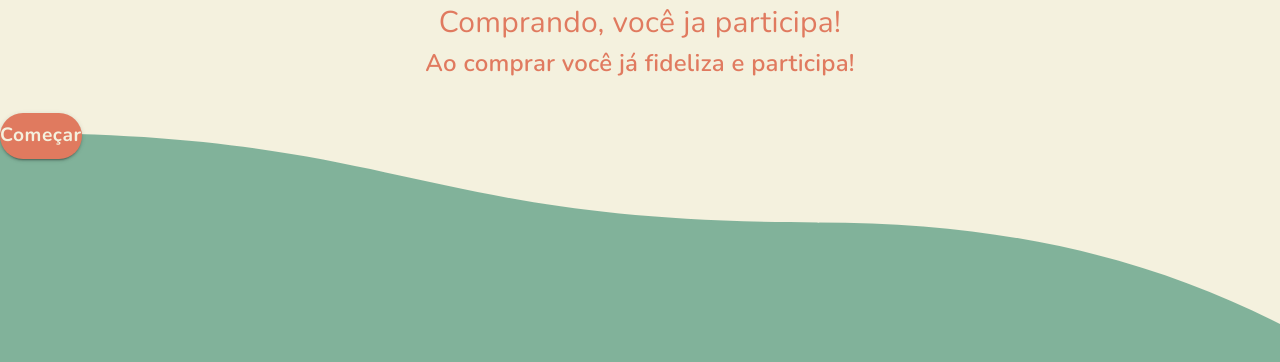
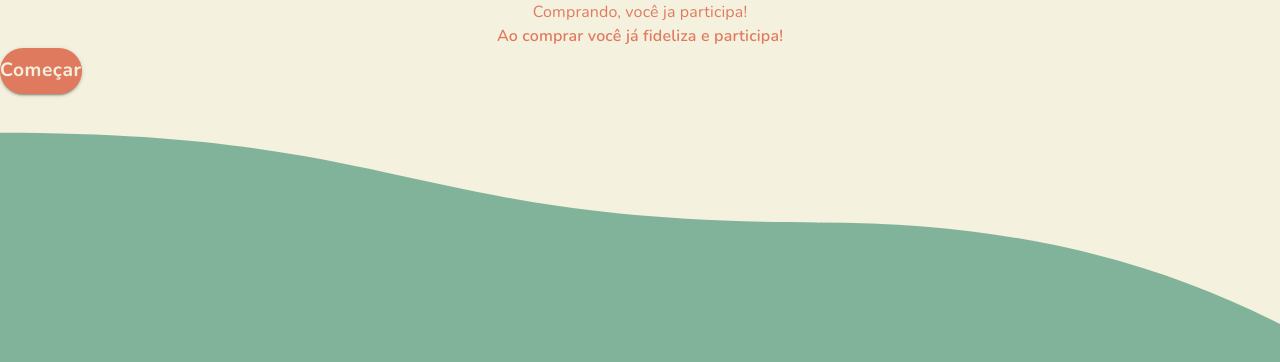
Before and after one commit to brunodassisf/fideliza-cdd-front-end, a React (Create React App) app: page / in a window 1280 px wide. Shown: the top 362 px of the page. Built offline with nearby package versions, Linux system fonts and the light colour scheme.

Commit message:
Adjustment component text

```diff
--- a/src/components/Text/Text.style.ts
+++ b/src/components/Text/Text.style.ts
@@ -1,30 +1,16 @@
 import { makeStyles } from '@material-ui/core/styles';
-import { choiceWeight } from '../../theme/util';
+import { choiceWeight, choiceColor } from '../../theme/util';
 
 interface IText {
-    shouldLoadColor?: boolean;
-    hasMarginTop?: number;
-    hasMarginBottom?: number;
+  shouldLoadColor?: string;
   weight?: string;
-    size?: number;
   isUpperCase?: boolean;
 }
 
 export const useStyles = makeStyles((theme) => ({
-    container: (props: IText) => ({
-        marginTop: props.hasMarginTop
-            ? theme.spacing(props.hasMarginTop as number)
-            : theme.spacing(0),
-        marginBottom: props.hasMarginBottom
-            ? theme.spacing(props.hasMarginBottom as number)
-            : theme.spacing(0),
-    }),
   title: (props: IText) => ({
-        color: props.shouldLoadColor
-            ? theme.palette.primary.contrastText
-            : theme.palette.primary.main,
+    color: `${choiceColor(props.shouldLoadColor)}`,
     fontFamily: `${choiceWeight(props.weight)}`,
-        fontSize: props.size ? props.size : 'medium',
     textTransform: props.isUpperCase ? 'uppercase' : 'initial',
   }),
 }));
--- a/src/components/Text/Text.tsx
+++ b/src/components/Text/Text.tsx
@@ -4,28 +4,12 @@ import Box from '@material-ui/core/Box';
 import { useStyles } from './Text.style';
 import { IText } from './Text.types';
 
-const Text = ({
-    children,
-    hasMarginTop,
-    hasMarginBottom,
-    shouldLoadColor,
-    weight,
-    size,
-    isUpperCase,
-    ...props
-}: IText): JSX.Element => {
-    const classProps = {
-        shouldLoadColor,
-        hasMarginTop,
-        hasMarginBottom,
-        weight,
-        size,
-        isUpperCase,
-    };
-    const classes = useStyles(classProps);
+const Text: React.FC<IText> = ({ children, ...props }: IText): JSX.Element => {
+  const classes = useStyles(props);
+  const { mt, mb, pt, pb, pl, pr } = props;
 
   return (
-        <Box className={classes.container}>
+    <Box mt={mt} mb={mb} pt={pt} pb={pb} pl={pl} pr={pr}>
       <Typography className={classes.title} {...props}>
         {children}
       </Typography>
```
Also changed, not shown: src/components/Text/Text.types.ts (+10 -7 lines). Lines whose indentation alone changed are shown as unchanged.
